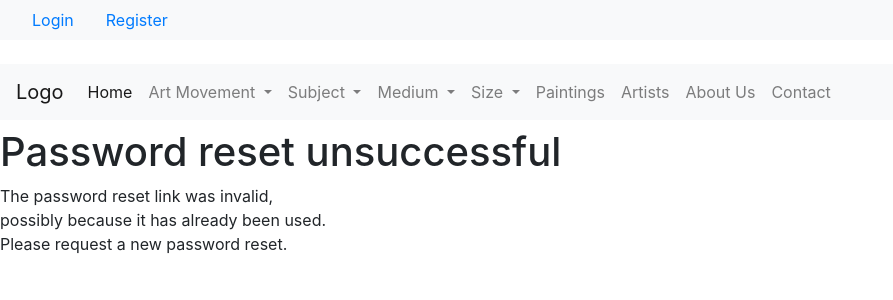
After one commit to ai-ionascu/artGallery, a Django app: a page that uses templates/registration/password_reset_confirm.html in a window 1280 px wide. The commit adds this page. Shown: the top 300 px of the page, without its empty margins (0-893 px from the left). Run offline with Django 3.2, Linux system fonts and the light colour scheme; some libraries are stand-ins or nearby versions.

Commit message:
password reset functionality with templates added

```diff
--- a/profiles/templates/login.html
+++ b/profiles/templates/login.html
@@ -18,4 +18,6 @@
 
 </form>
 
+<p><a href="{% url 'password_reset' %}">Forgot Password</a></p>
+
 {% endblock %}
--- /dev/null
+++ b/profiles/url_reset.py
@@ -0,0 +1,12 @@
+from django.conf.urls import url
+from django.core.urlresolvers import reverse_lazy
+from django.contrib.auth.views import password_reset, password_reset_done, password_reset_confirm, password_reset_complete
+
+urlpatterns = [
+    url(r'^$', password_reset,
+    {'post_reset_redirect': reverse_lazy('password_reset_done')}, name='password_reset'),
+    url(r'^done/$', password_reset_done, name='password_reset_done'),
+    url(r'^(?P<uidb64>[0-9A-Za-z]+)-(?P<token>.+)/$', password_reset_confirm,
+        {'post_reset_redirect': reverse_lazy('password_reset_complete')}, name='password_reset_confirm'),
+    url(r'^complete/$', password_reset_complete, name='password_reset_complete')
+    ]
--- a/profiles/urls.py
+++ b/profiles/urls.py
@@ -1,8 +1,10 @@
 from django.conf.urls import url, include
 from profiles.views import login_view, logout_view
+from profiles import url_reset
 
 
 urlpatterns = [
     url(r'^login/$', login_view, name='login'),
     url(r'^logout/$', logout_view, name='logout'),
+    url(r'^password_reset/', include(url_reset)),
 ]
--- /dev/null
+++ b/templates/registration/password_reset_confirm.html
@@ -0,0 +1,35 @@
+{% extends "base.html" %}
+{% block title %}Setting New password{% endblock %}
+
+{% block page_content %}
+    {% if validlink %}
+        <p>Please enter your new password twice.<br />
+           So we can verify you typed it in correctly.</p>
+        <form action="" method="post" class="accountform">
+            <div style="display:none">
+                <input type="hidden" value="{{ csrf_token }}" name="csrfmiddlewaretoken">
+            </div>
+            <table>
+                <tr>
+                    <td>{{ form.new_password1.errors }}
+                        <label for="id_new_password1">New password:</label></td>
+                    <td>{{ form.new_password1 }}</td>
+                </tr>
+                <tr>
+                    <td>{{ form.new_password2.errors }}
+                        <label for="id_new_password2">Confirm password:</label></td>
+                    <td>{{ form.new_password2 }}</td>
+                </tr>
+                <tr>
+                    <td></td>
+                    <td><input type="submit" value="Change my password" /></td>
+                </tr>
+            </table>
+        </form>
+    {% else %}
+        <h1>Password reset unsuccessful</h1>
+        <p>The password reset link was invalid, <br />
+        possibly because it has already been used. <br />
+        Please request a new password reset.</p>
+    {% endif %}
+{% endblock %}
```
Also changed, not shown: gallery/settings.py (+7 -0 lines), templates/registration/password_reset_complete.html (added, +8 -0 lines), templates/registration/password_reset_done.html (added, +8 -0 lines), templates/registration/password_reset_email.html (added, +15 -0 lines), templates/registration/password_reset_form.html (added, +15 -0 lines).
